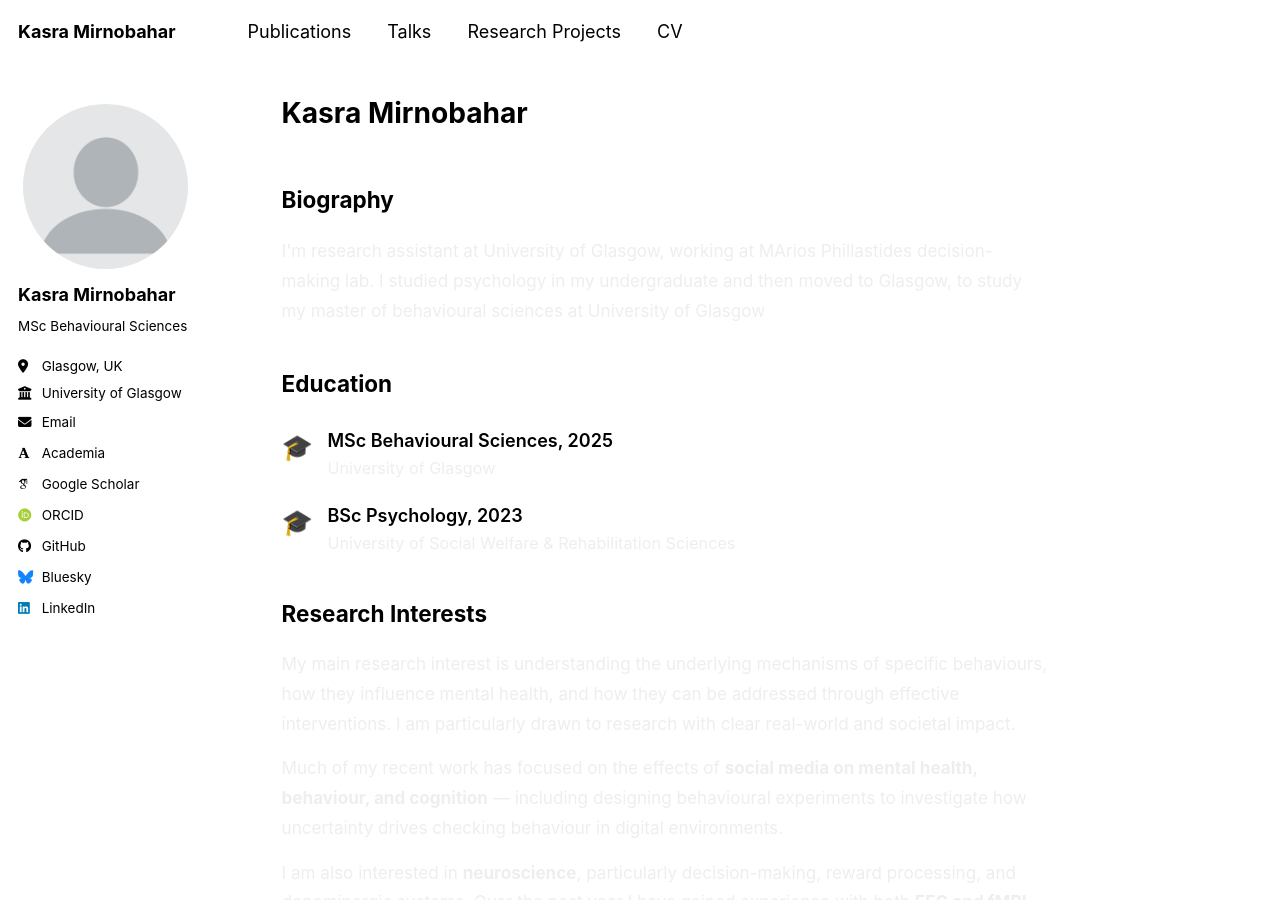
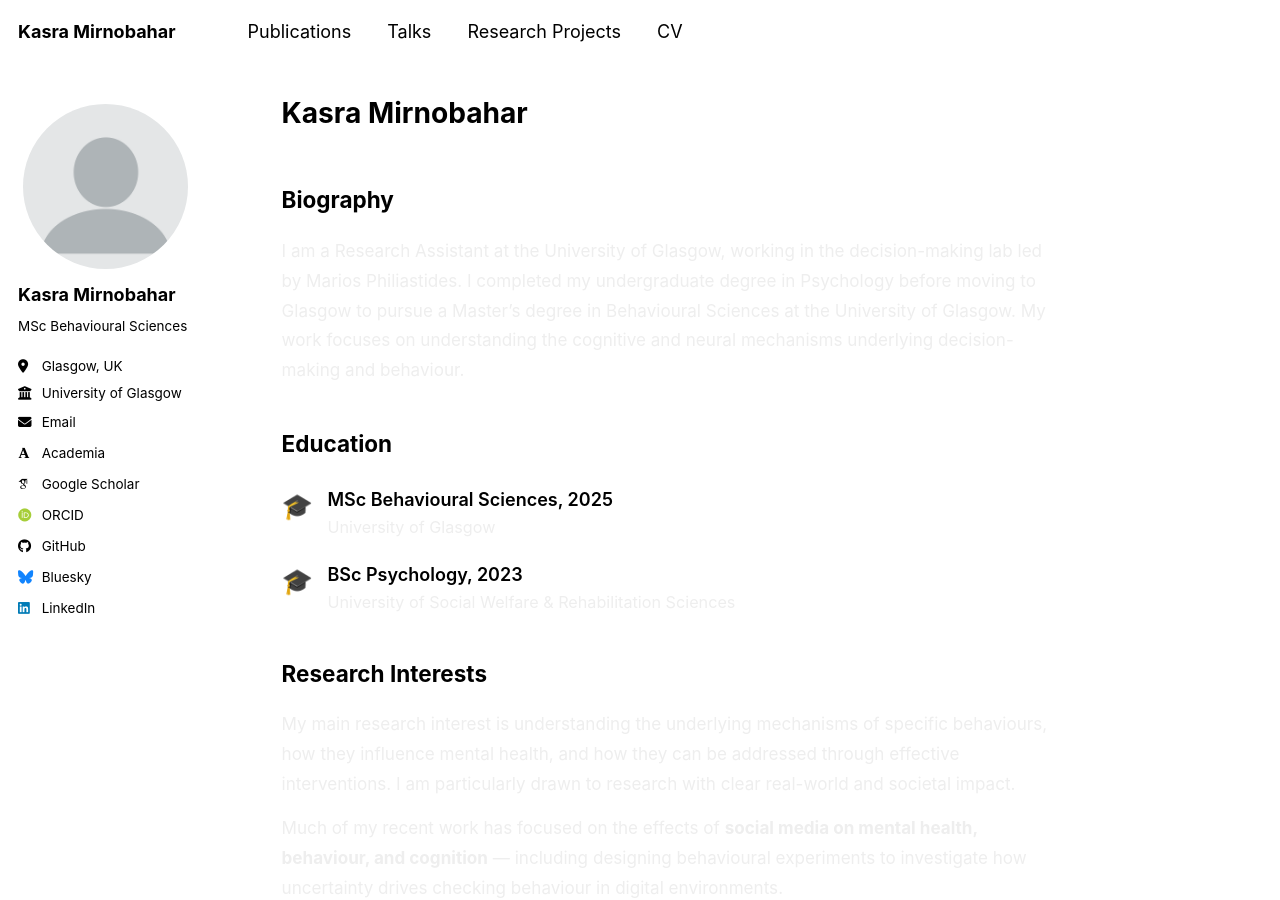
Before and after one commit to KasraMirnobahar/KasraMirnobahar.github.io, a Jekyll site: the page built from _pages/about.md, in a window 1280 px wide and 900 px high. Built offline with Jekyll 4.4.1, drawn with Linux system fonts in a browser that asks for light colours; some web fonts are replaced; a script bundle is joined from its source files by our own code; library files that are not in the unit come from our copies.

Commit message:
Update about.md

```diff
--- a/_pages/about.md
+++ b/_pages/about.md
@@ -10,7 +10,7 @@ redirect_from:
   <h2>Biography</h2>
   <div class="bio-text">
     <p>
-      I'm research assistant at University of Glasgow, working at MArios Phillastides decision-making lab. I studied psychology in my undergraduate and then moved to Glasgow, to study my master of behavioural sciences at University of Glasgow
+      I am a Research Assistant at the University of Glasgow, working in the decision-making lab led by Marios Philiastides. I completed my undergraduate degree in Psychology before moving to Glasgow to pursue a Master’s degree in Behavioural Sciences at the University of Glasgow. My work focuses on understanding the cognitive and neural mechanisms underlying decision-making and behaviour.
     </p>
   </div>
 </section>
```
